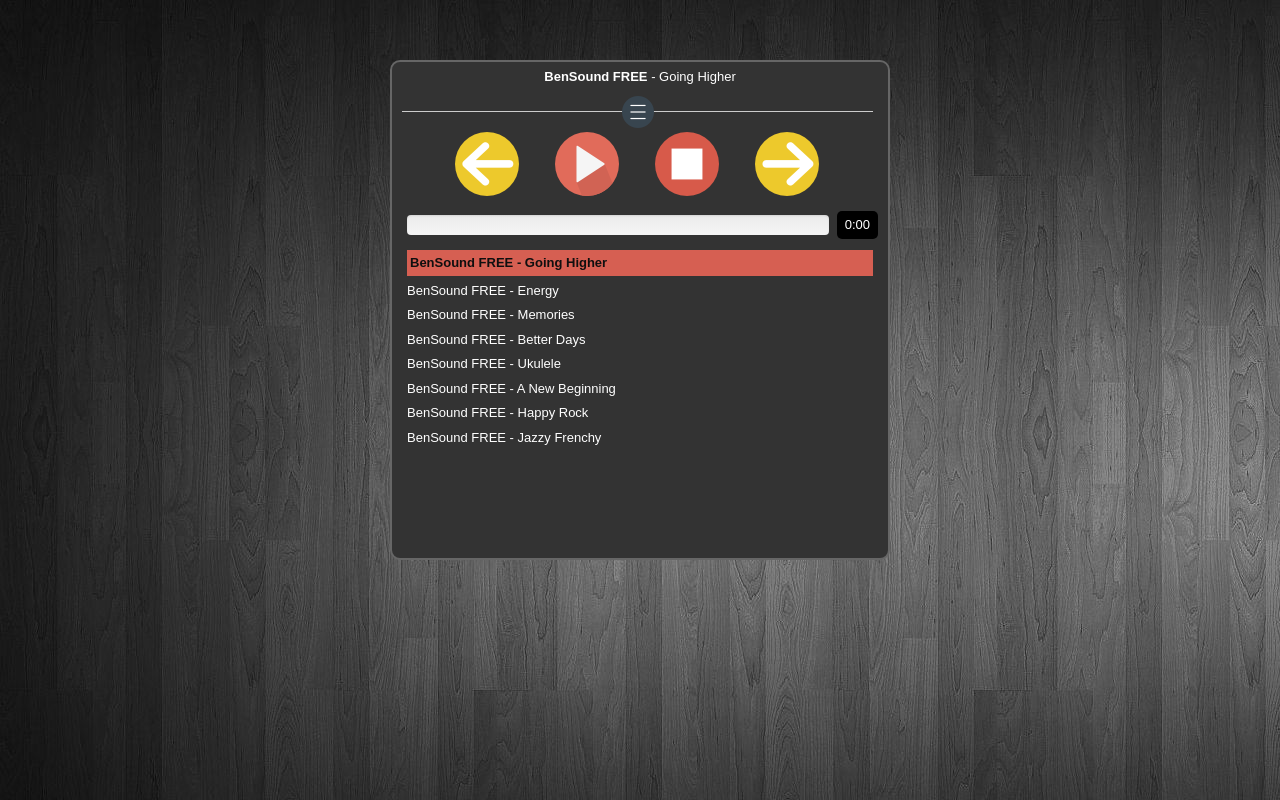
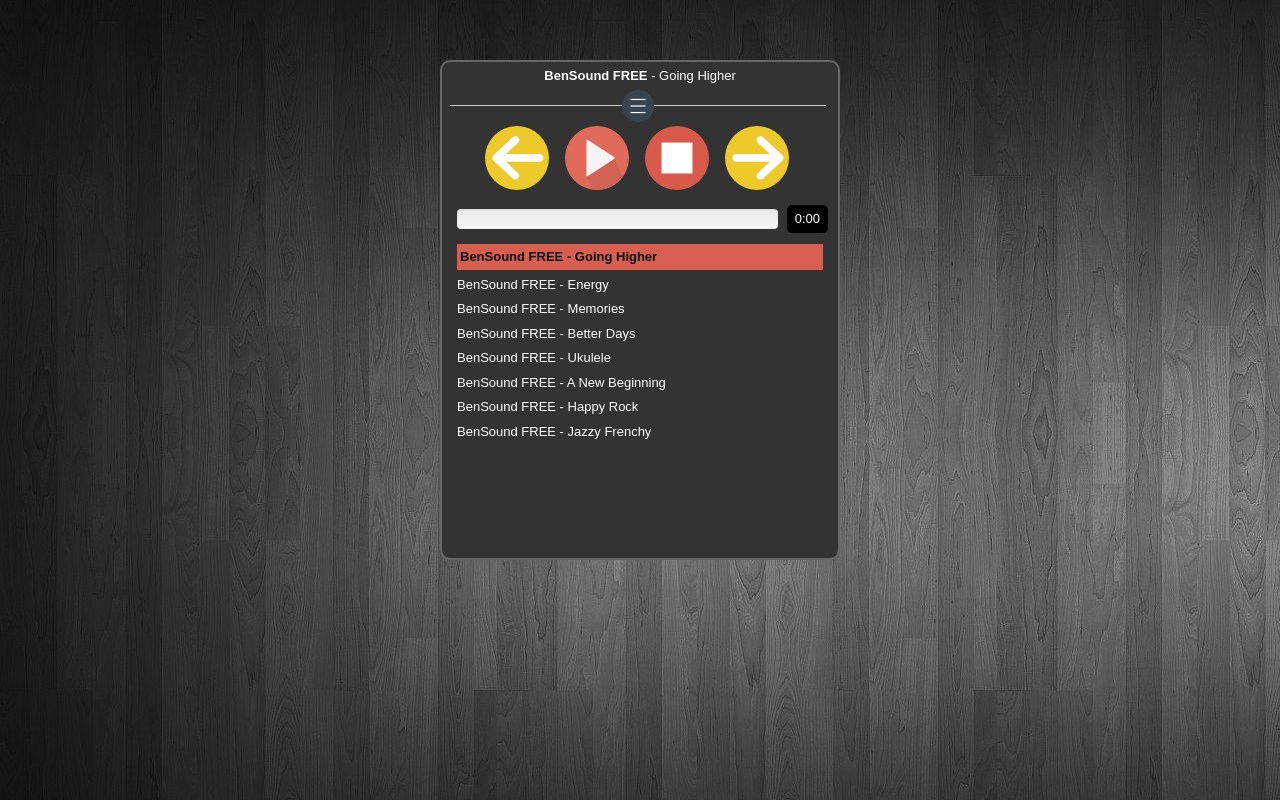
Before and after one commit to yurchik11/audioPlayer, a plain HTML site: page index.html in a window 1280 px wide. Drawn offline with Linux system fonts and the light colour scheme.

Commit message:
margin buttons

```diff
--- a/styles/style.css
+++ b/styles/style.css
@@ -18,7 +18,7 @@ body{
 }
 
 #container{
-    width:500px;
+    width:400px;
     min-height:500px;
     background:#333;
     overflow:hidden;
@@ -72,21 +72,21 @@ button#play{
     width:70px;
     height:70px;
     background:url(../images/play.png) no-repeat;float:left;
-    margin-left: 30px;
+    margin-left: 10px;
 }
 
 button#pause{
     width:70px;
     height:70px;
     background:url(../images/pause.png) no-repeat;float:left;
-    margin-left: 30px;
+    margin-left: 10px;
 }
 
 button#stop{
     width:70px;
     height:70px;
     background:url(../images/stop.png) no-repeat;float:left;
-    margin-left: 30px;
+    margin-left: 10px;
 }
 
 button#prev{
@@ -94,7 +94,7 @@ button#prev{
     height:70px;
     background:url(../images/prev.png) no-repeat;
     float:left;
-    margin-left: 40px;
+    margin-left: 20px;
 }
 
 button#next{
@@ -102,7 +102,7 @@ button#next{
     height:70px;
     background:url(../images/next.png) no-repeat;
     float:left;
-    margin: 0 30px 0 30px;
+    margin: 0 20px 0 10px;
 }
 
 #play-list {
@@ -138,7 +138,7 @@ button#next{
 }
 
 .progress{
-    width: 85%;
+    width: 81%;
     padding:0;
     margin: 13px 0 0 15px;
 }
```
